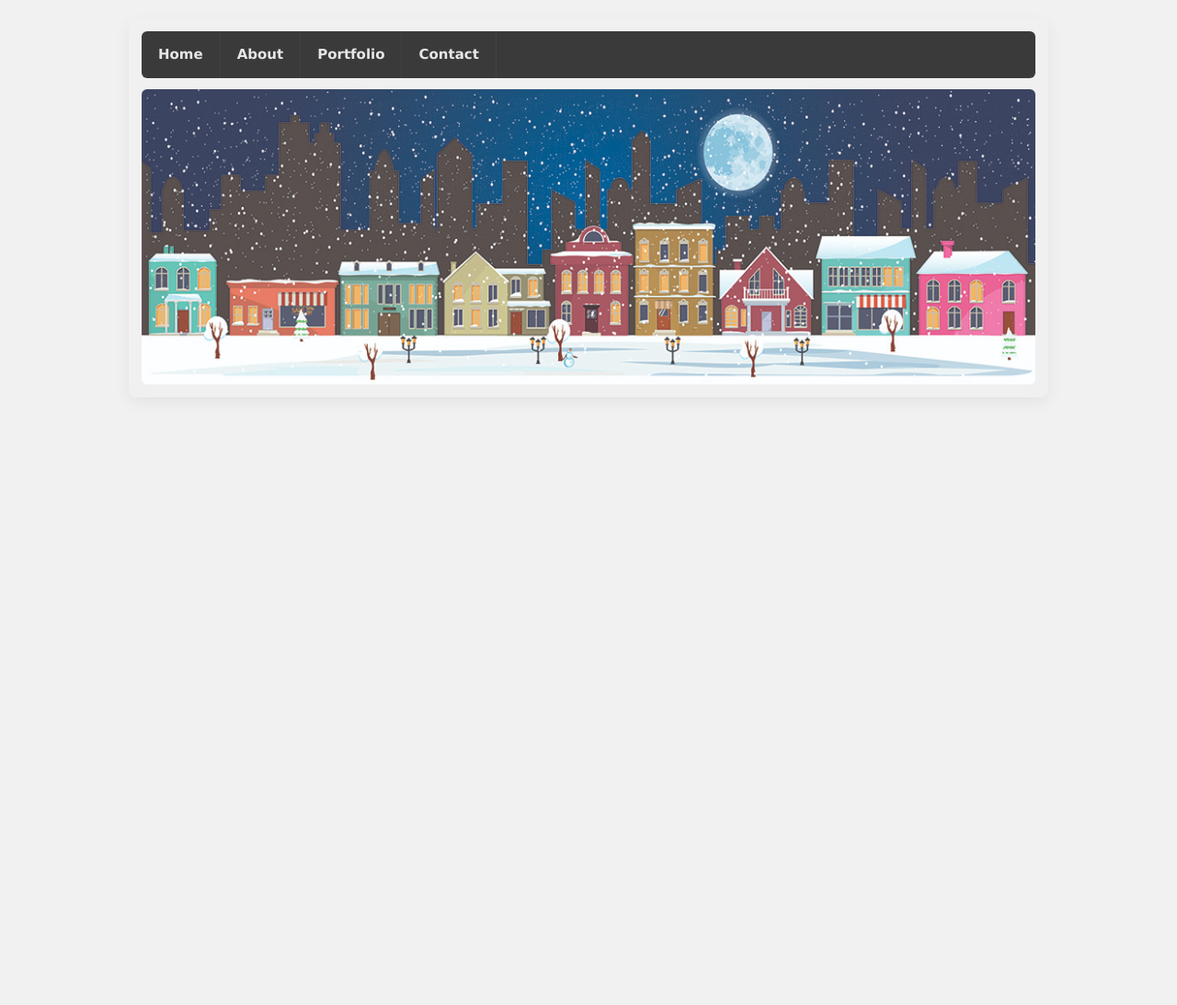
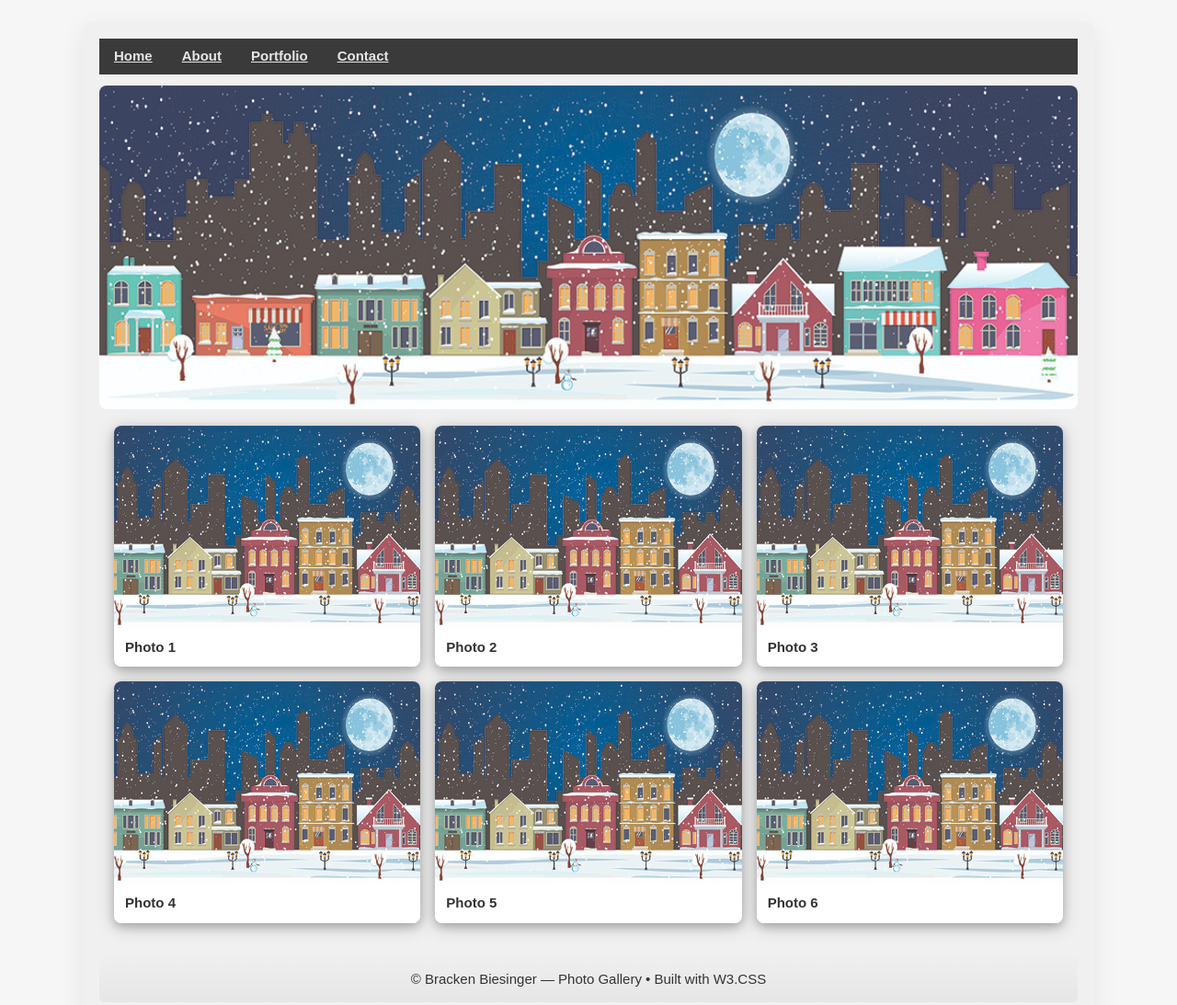
Before and after one commit to BrackMister/Nav2, a plain HTML site: page index.html in a window 1280 px wide. Shown: the whole page at 92% size. Before the commit the page ends 800 px from the top, so only its background shows below. Drawn offline with nearby package versions, Linux system fonts and the light colour scheme.

Commit message:
Update index.html

```diff
--- a/index.html
+++ b/index.html
@@ -1,67 +1,107 @@
 <!doctype html>
 <html lang="en">
 <head>
-  <meta charset="utf-8" />
-  <meta name="viewport" content="width=device-width,initial-scale=1" />
-  <link rel="stylesheet" href="https://www.w3schools.com/w3css/4/w3.css">
-  <title>My Website</title>
-  <style>
-    .graybox {
-      background: #f0f0f0;
-      padding: 14px;
-      border-radius: 8px;
-      max-width: 1000px;
-      margin: 20px auto;
-      box-shadow: 0 6px 18px rgba(0,0,0,0.06);
-    }
+<meta charset="utf-8" />
+<meta name="viewport" content="width=device-width,initial-scale=1" />
+<link rel="stylesheet" href="https://www.w3schools.com/w3css/4/w3.css">
+<title>Gallery Test</title>
 
-    .my-nav {
-      border-radius: 6px;
-      overflow: hidden;
-    }
+<style>
+  body { background:#f6f6f6; font-family: Arial, Helvetica, sans-serif; }
+  .graybox { max-width:1100px; margin:24px auto; padding:18px; background:#f0f0f0; border-radius:10px; box-shadow:0 8px 28px rgba(0,0,0,0.07); }
+  .my-nav .w3-bar { background:#3a3a3a; }
+  .navlink { color:#e6e6e6; font-weight:600; }
+  .banner { width:100%; max-height:420px; object-fit:cover; border-radius:8px; display:block; margin-top:12px; }
 
-    .my-nav .w3-bar {
-      background: #3a3a3a;
-      color: #dcdcdc;
-    }
+  /* Grid */
+  .w3-row-padding { margin-top:18px; }
+  .w3-card-4 { border-radius:8px; overflow:hidden; }
 
-    .my-nav .navlink {
-      color: #e6e6e6;
-      font-weight: 600;
-      padding: 14px 18px;
-      text-decoration: none;
-      border-right: 1px solid rgba(255,255,255,0.04);
-    }
+  /* thumbnail image inside card: consistent crop */
+  .thumb-img {
+    width:100%;
+    height:220px;
+    object-fit:cover;    /* keeps aspect ratio and crops to fill box */
+    display:block;
+    transition: transform .35s ease, box-shadow .35s ease;
+  }
+  .card-hover:hover .thumb-img { transform:scale(1.05); box-shadow:0 12px 28px rgba(0,0,0,0.18); }
 
-    .my-nav .navlink:hover {
-      background: #5c5c5c;
-      color: #ffffff;
-    }
+  .card-caption { padding:10px 12px; background:#fff; font-weight:600; color:#333; }
 
-    .banner {
-      display: block;
-      width: 100%;
-      height: auto;
-      margin-top: 12px;
-      border-radius: 6px;
-      object-fit: cover;
-      max-height: 360px;
-    }
-  </style>
+  @media (max-width:640px) {
+    .thumb-img { height:150px; }
+  }
+
+  footer.site-footer { margin-top:20px; padding:14px; text-align:center; background:linear-gradient(#efefef,#e6e6e6); border-radius:6px; color:#333; }
+</style>
 </head>
+<body>
 
-<body class="w3-light-grey">
   <div class="graybox">
     <nav class="my-nav">
       <div class="w3-bar">
-        <a href="#" class="w3-bar-item navlink active">Home</a>
+        <a href="#" class="w3-bar-item navlink">Home</a>
         <a href="#" class="w3-bar-item navlink">About</a>
         <a href="#" class="w3-bar-item navlink">Portfolio</a>
         <a href="#" class="w3-bar-item navlink">Contact</a>
       </div>
     </nav>
 
-    <img src="TownfrontwithSnow1000.jpg" alt="Snowy Town Banner" class="banner w3-image">
+    <!-- Banner -->
+    <img src="TownfrontwithSnow1000.jpg" alt="Banner" class="banner">
+
+    <!-- Gallery (3 cols x 2 rows) - using the same image for all slots for testing -->
+    <div class="w3-row-padding">
+      <div class="w3-third w3-margin-bottom">
+        <div class="w3-card-4 card-hover">
+          <img class="thumb-img" src="TownfrontwithSnow1000.jpg" alt="Photo 1">
+          <div class="card-caption">Photo 1</div>
+        </div>
+      </div>
+
+      <div class="w3-third w3-margin-bottom">
+        <div class="w3-card-4 card-hover">
+          <img class="thumb-img" src="TownfrontwithSnow1000.jpg" alt="Photo 2">
+          <div class="card-caption">Photo 2</div>
+        </div>
+      </div>
+
+      <div class="w3-third w3-margin-bottom">
+        <div class="w3-card-4 card-hover">
+          <img class="thumb-img" src="TownfrontwithSnow1000.jpg" alt="Photo 3">
+          <div class="card-caption">Photo 3</div>
+        </div>
+      </div>
+
+      <!-- Row 2 -->
+      <div class="w3-third w3-margin-bottom">
+        <div class="w3-card-4 card-hover">
+          <img class="thumb-img" src="TownfrontwithSnow1000.jpg" alt="Photo 4">
+          <div class="card-caption">Photo 4</div>
+        </div>
+      </div>
+
+      <div class="w3-third w3-margin-bottom">
+        <div class="w3-card-4 card-hover">
+          <img class="thumb-img" src="TownfrontwithSnow1000.jpg" alt="Photo 5">
+          <div class="card-caption">Photo 5</div>
+        </div>
+      </div>
+
+      <div class="w3-third w3-margin-bottom">
+        <div class="w3-card-4 card-hover">
+          <img class="thumb-img" src="TownfrontwithSnow1000.jpg" alt="Photo 6">
+          <div class="card-caption">Photo 6</div>
+        </div>
+      </div>
+    </div>
+
+    <!-- Footer -->
+    <footer class="site-footer">
+      © Bracken Biesinger — Photo Gallery • Built with W3.CSS
+    </footer>
   </div>
+
 </body>
 </html>
```
